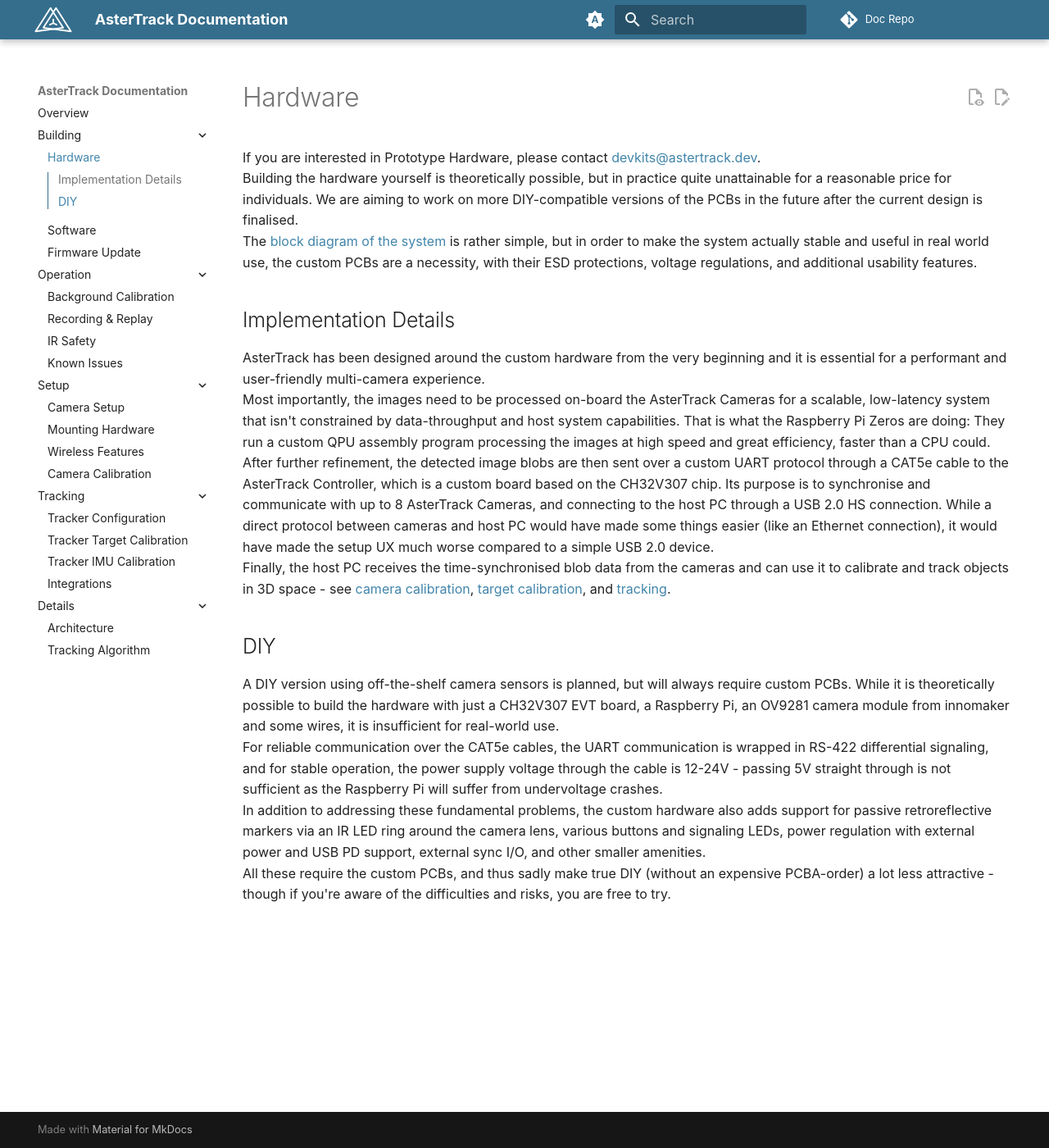
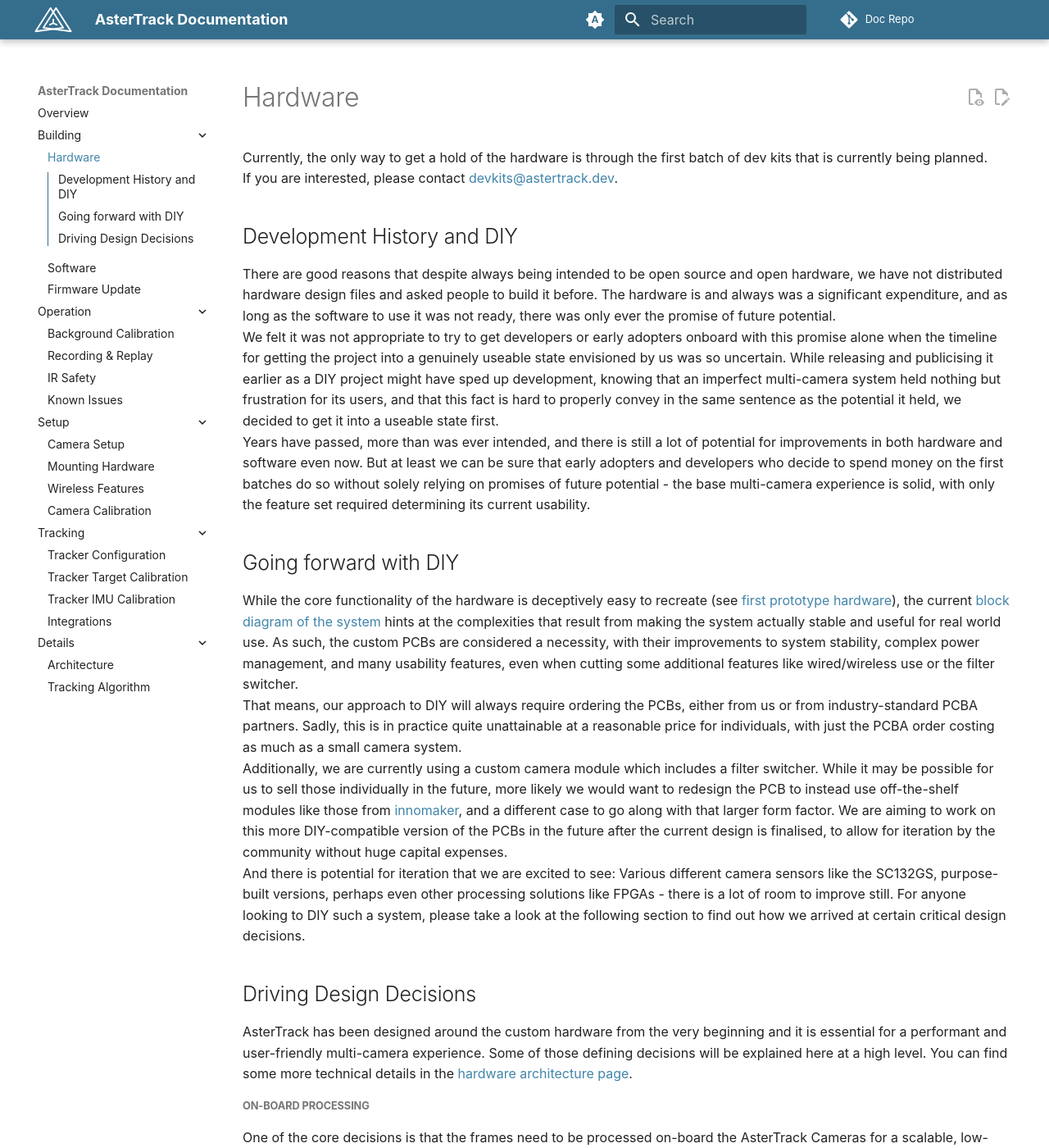
Before and after one commit to AsterTrack/AsterTrack_Documentation, an MkDocs documentation site: the page built from docs/building/hardware.md, in a window 1280 px wide and 1400 px high. Shown: the whole window at 82% size. Built offline with MkDocs 1.6.1 and Material for MkDocs 9.7.7, drawn with Linux system fonts in a browser that asks for light colours; plug-ins that fetch from the network failed and are left out; comment, search, counter and statistics services are not loaded; some of the changed text lies outside the part shown.

Commit message:
Initial hardware doc rewrite

```diff
--- a/docs/building/hardware.md
+++ b/docs/building/hardware.md
@@ -1,23 +1,39 @@
 # Hardware
 
-If you are interested in Prototype Hardware, please contact [devkits@astertrack.dev](mailto:devkits@astertrack.dev). <br>
-Building the hardware yourself is theoretically possible, but in practice quite unattainable for a reasonable price for individuals.
-We are aiming to work on more DIY-compatible versions of the PCBs in the future after the current design is finalised. <br>
-The [block diagram of the system](../details/architecture.md) is rather simple, but in order to make the system actually stable and useful in real world use, the custom PCBs are a necessity, with their ESD protections, voltage regulations, and additional usability features.
+Currently, the only way to get a hold of the hardware is through the first batch of dev kits that is currently being planned. <br>
+If you are interested, please contact [devkits@astertrack.dev](mailto:devkits@astertrack.dev).
 
-## Implementation Details
-AsterTrack has been designed around the custom hardware from the very beginning and it is essential for a performant and user-friendly multi-camera experience. <br>
-Most importantly, the images need to be processed on-board the AsterTrack Cameras for a scalable, low-latency system that isn't constrained by data-throughput and host system capabilities.
-That is what the Raspberry Pi Zeros are doing: They run a custom QPU assembly program processing the images at high speed and great efficiency, faster than a CPU could. <br>
-After further refinement, the detected image blobs are then sent over a custom UART protocol through a CAT5e cable to the AsterTrack Controller, which is a custom board based on the CH32V307 chip.
-Its purpose is to synchronise and communicate with up to 8 AsterTrack Cameras, and connecting to the host PC through a USB 2.0 HS connection.
-While a direct protocol between cameras and host PC would have made some things easier (like an Ethernet connection), it would have made the setup UX much worse compared to a simple USB 2.0 device. <br>
-Finally, the host PC receives the time-synchronised blob data from the cameras and can use it to calibrate and track objects in 3D space - see [camera calibration](../setup/camera_calib.md), [target calibration](../tracking/calib_target.md), and [tracking](../details/tracking_alg.md).
+## Development History and DIY
+There are good reasons that despite always being intended to be open source and open hardware, we have not distributed hardware design files and asked people to build it before.
+The hardware is and always was a significant expenditure, and as long as the software to use it was not ready, there was only ever the promise of future potential. <br>
+We felt it was not appropriate to try to get developers or early adopters onboard with this promise alone when the timeline for getting the project into a genuinely useable state envisioned by us was so uncertain.
+While releasing and publicising it earlier as a DIY project might have sped up development, knowing that an imperfect multi-camera system held nothing but frustration for its users, and that this fact is hard to properly convey in the same sentence as the potential it held, we decided to get it into a useable state first. <br>
+Years have passed, more than was ever intended, and there is still a lot of potential for improvements in both hardware and software even now.
+But at least we can be sure that early adopters and developers who decide to spend money on the first batches do so without solely relying on promises of future potential - the base multi-camera experience is solid, with only the feature set required determining its current usability.
 
-## DIY
+## Going forward with DIY
+While the core functionality of the hardware is deceptively easy to recreate (see [first prototype hardware](https://www.seneral.dev/astertrack.html)), the current [block diagram of the system](../details/architecture.md) hints at the complexities that result from making the system actually stable and useful for real world use.
+As such, the custom PCBs are considered a necessity, with their improvements to system stability, complex power management, and many usability features, even when cutting some additional features like wired/wireless use or the filter switcher. <br>
+That means, our approach to DIY will always require ordering the PCBs, either from us or from industry-standard PCBA partners.
+Sadly, this is in practice quite unattainable at a reasonable price for individuals, with just the PCBA order costing as much as a small camera system. <br>
+Additionally, we are currently using a custom camera module which includes a filter switcher. While it may be possible for us to sell those individually in the future, more likely we would want to redesign the PCB to instead use off-the-shelf modules like those from [innomaker](https://www.inno-maker.com/product/cam-mipi9281raw-v2/), and a different case to go along with that larger form factor.
+We are aiming to work on this more DIY-compatible version of the PCBs in the future after the current design is finalised, to allow for iteration by the community without huge capital expenses. <br>
+And there is potential for iteration that we are excited to see: Various different camera sensors like the SC132GS, purpose-built versions, perhaps even other processing solutions like FPGAs - there is a lot of room to improve still.
+For anyone looking to DIY such a system, please take a look at the following section to find out how we arrived at certain critical design decisions.
 
-A DIY version using off-the-shelf camera sensors is planned, but will always require custom PCBs.
-While it is theoretically possible to build the hardware with just a CH32V307 EVT board, a Raspberry Pi, an OV9281 camera module from innomaker and some wires, it is insufficient for real-world use. <br>
-For reliable communication over the CAT5e cables, the UART communication is wrapped in RS-422 differential signaling, and for stable operation, the power supply voltage through the cable is 12-24V - passing 5V straight through is not sufficient as the Raspberry Pi will suffer from undervoltage crashes. <br>
-In addition to addressing these fundamental problems, the custom hardware also adds support for passive retroreflective markers via an IR LED ring around the camera lens, various buttons and signaling LEDs, power regulation with external power and USB PD support, external sync I/O, and other smaller amenities. <br>
-All these require the custom PCBs, and thus sadly make true DIY (without an expensive PCBA-order) a lot less attractive - though if you're aware of the difficulties and risks, you are free to try.
+## Driving Design Decisions
+AsterTrack has been designed around the custom hardware from the very beginning and it is essential for a performant and user-friendly multi-camera experience.
+Some of those defining decisions will be explained here at a high level.
+You can find some more technical details in the [hardware architecture page](../details/architecture.md#hardware).
+
+##### On-Board Processing
+One of the core decisions is that the frames need to be processed on-board the AsterTrack Cameras for a scalable, low-latency system that is not constrained by data-throughput and host system capabilities.
+Otherwise, you end up with a system that needs to use tricks to achieve a useable framerate on most consumer systems, might require purchasing of additional hardware to ensure available data throughput, has a harsh upper limit for the number of cameras supported, and takes away processing resources from accompanying software like VR applications. <br>
+This is why the decision was made to build a [custom high-efficiency frame processing pipeline](../details/architecture.md#qpu-processing-camera) on the Raspberry Pis GPU - it is one of the few cheap SBCs that allow for such low-level access to its hardware to be able to optimise for one use case.
+That means we are currently locked into requiring a Raspberry Pi with the Video Core IV - unless the whole processing pipeline is replaced.
+This only makes sense when considering the use of FPGAs.
+
+##### Wired Communication
+Another important design decision was to focus on wired cameras, despite their obvious usability concerns, as consumer wireless systems are too unreliable for such low-latency and medium-bandwidth requirements of sending blob and image data to a single system from many cameras at once.
+Instead, we are using the Raspberry Pis built-in UART and use a custom controller to pass the data to the host system via USB, which the CH32V307 chip allowed us to do. The alternative, using Ethernet and PoE switches, does have some advantages, but would have increased costs and significantly lowered the usability for end users. <br>
+Wireless operation is planned, but it will never be reliable for all users, and can not be relied upon as the sole method of communication. and is instead reserved as an option. Due to delays in software development, we were already able to accommodate for this in our first dev kits.
```
